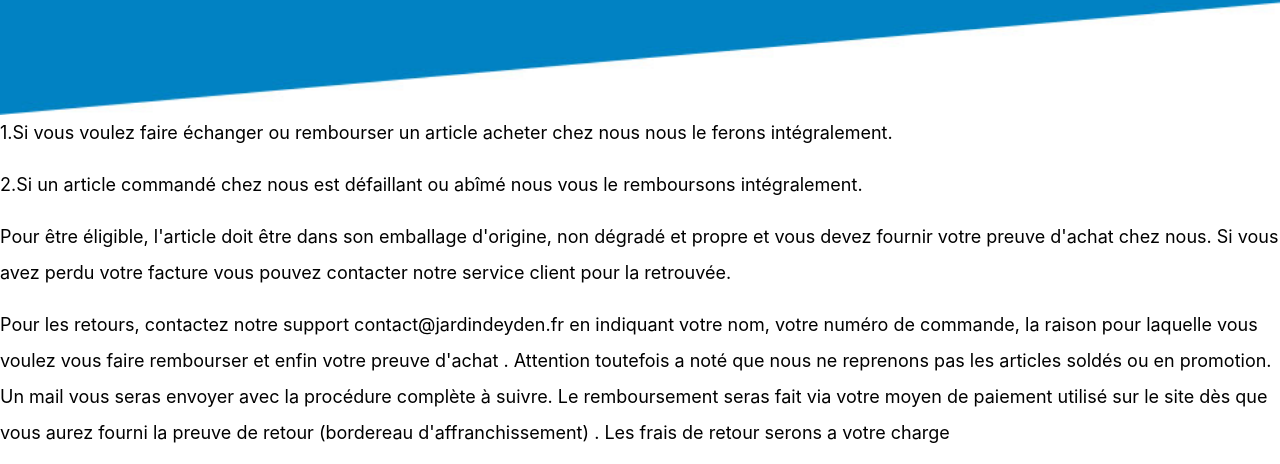
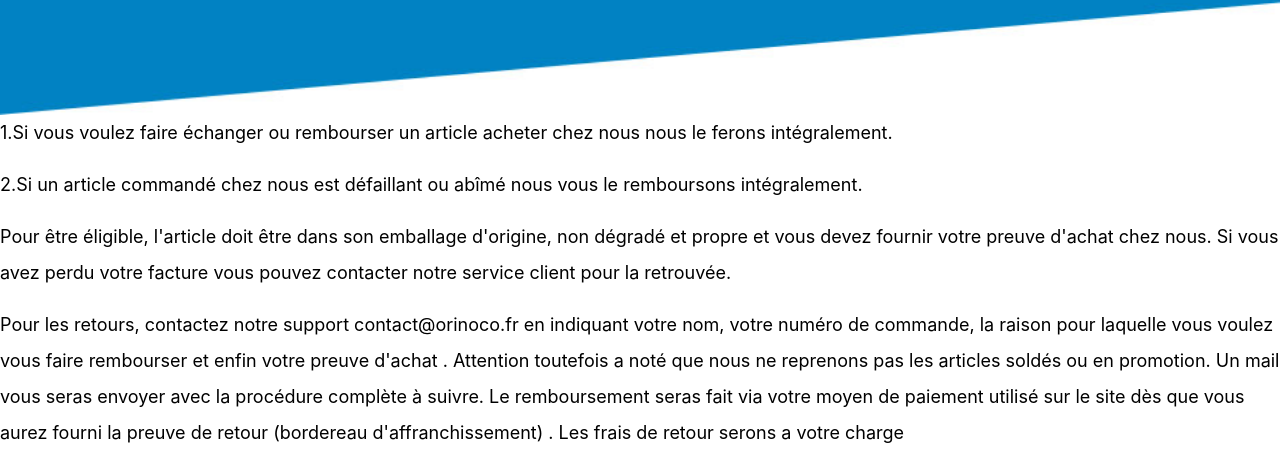
Before and after one commit to jordanlaurent/P5-orinoco, a plain HTML site: page frontend/pages/camera.html in a window 1280 px wide. Shown: the part 861-1325 px from the top of the page. Drawn offline with nearby package versions, Linux system fonts and the light colour scheme; no server answers.

Commit message:
modification mail contact

```diff
--- a/frontend/pages/camera.html
+++ b/frontend/pages/camera.html
@@ -63,9 +63,9 @@
         <p class="txtblack">1.Si vous voulez faire échanger ou rembourser un article acheter chez nous nous le ferons intégralement.</p>
         <p class="txtblack">2.Si un article commandé chez nous est défaillant ou abîmé nous vous le remboursons intégralement.</p>
         <p class="txtblack">Pour être éligible, l'article doit être dans son emballage d'origine, non dégradé et propre et vous devez fournir votre preuve d'achat chez nous. Si vous avez perdu votre facture vous pouvez contacter notre service client pour la retrouvée.</p>
-        <p class="txtblack"> Pour les retours, contactez notre support contact@jardindeyden.fr en indiquant votre nom, votre numéro de commande, la raison pour laquelle vous voulez vous faire rembourser et enfin votre preuve d'achat . Attention toutefois a noté que nous ne
-            reprenons pas les articles soldés ou en promotion. Un mail vous seras envoyer avec la procédure complète à suivre. Le remboursement seras fait via votre moyen de paiement utilisé sur le site dès que vous aurez fourni la preuve de retour (bordereau
-            d'affranchissement) . Les frais de retour serons a votre charge</p>
+        <p class="txtblack"> Pour les retours, contactez notre support contact@orinoco.fr en indiquant votre nom, votre numéro de commande, la raison pour laquelle vous voulez vous faire rembourser et enfin votre preuve d'achat . Attention toutefois a noté que nous ne reprenons
+            pas les articles soldés ou en promotion. Un mail vous seras envoyer avec la procédure complète à suivre. Le remboursement seras fait via votre moyen de paiement utilisé sur le site dès que vous aurez fourni la preuve de retour (bordereau d'affranchissement)
+            . Les frais de retour serons a votre charge</p>
         <div class="logopaiment"> <img src="../IMG/badges-securite.png" class="d-block logopaiment" alt="banniere orinoco"></div>
     </article>
     <footer>
```
